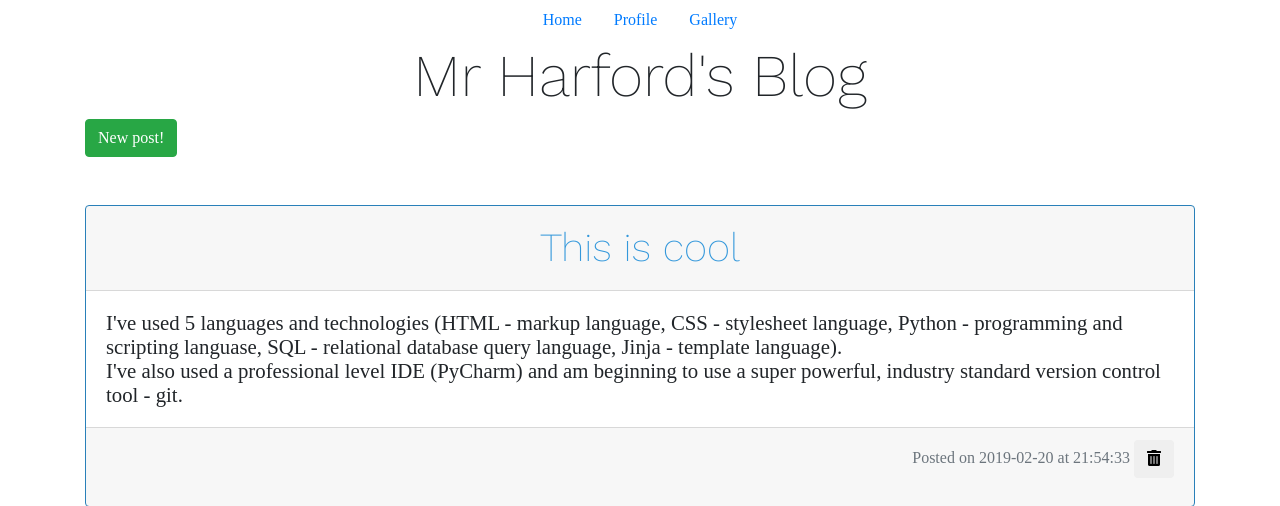
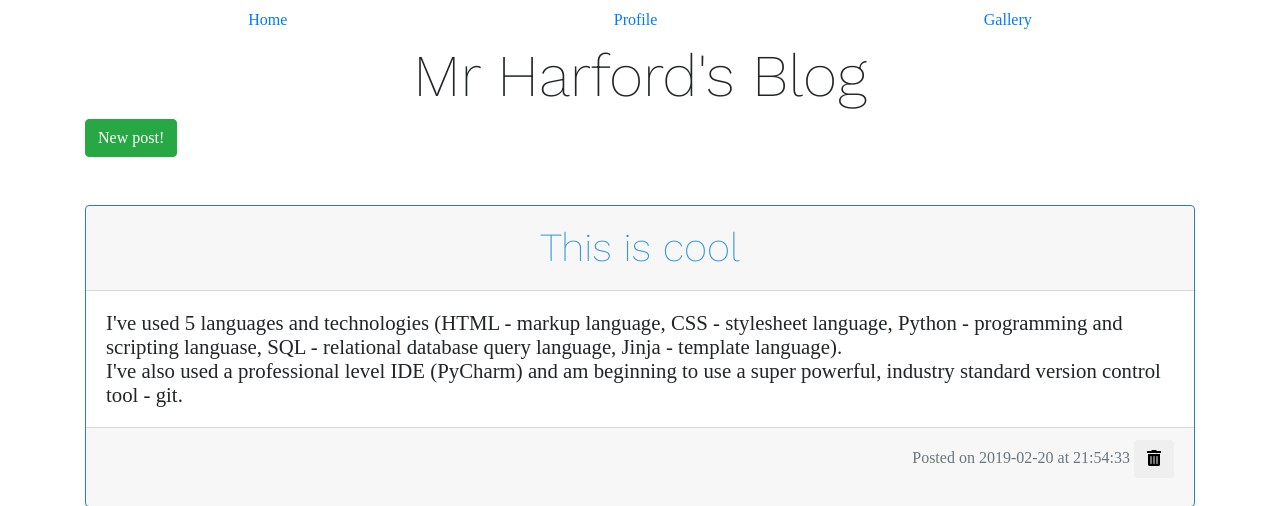
Before and after one commit to harfordt/blog_example, a Flask app: page / in a window 1280 px wide. Shown: the top 506 px of the page. Run offline with Flask 2, Linux system fonts and the light colour scheme; data comes from the database, SQL or seed files in the repository; some libraries are stand-ins or nearby versions; some web fonts are replaced.

Commit message:
Updated nav

```diff
--- a/templates/base.html
+++ b/templates/base.html
@@ -14,7 +14,7 @@
 </head>
 <body>
 <div class="container">
-    <ul class="nav justify-content-center">
+    <ul class="nav nav-fill">
         <li class="nav-item">
             <a class="nav-link active" href="/">Home</a>
         </li>
```
